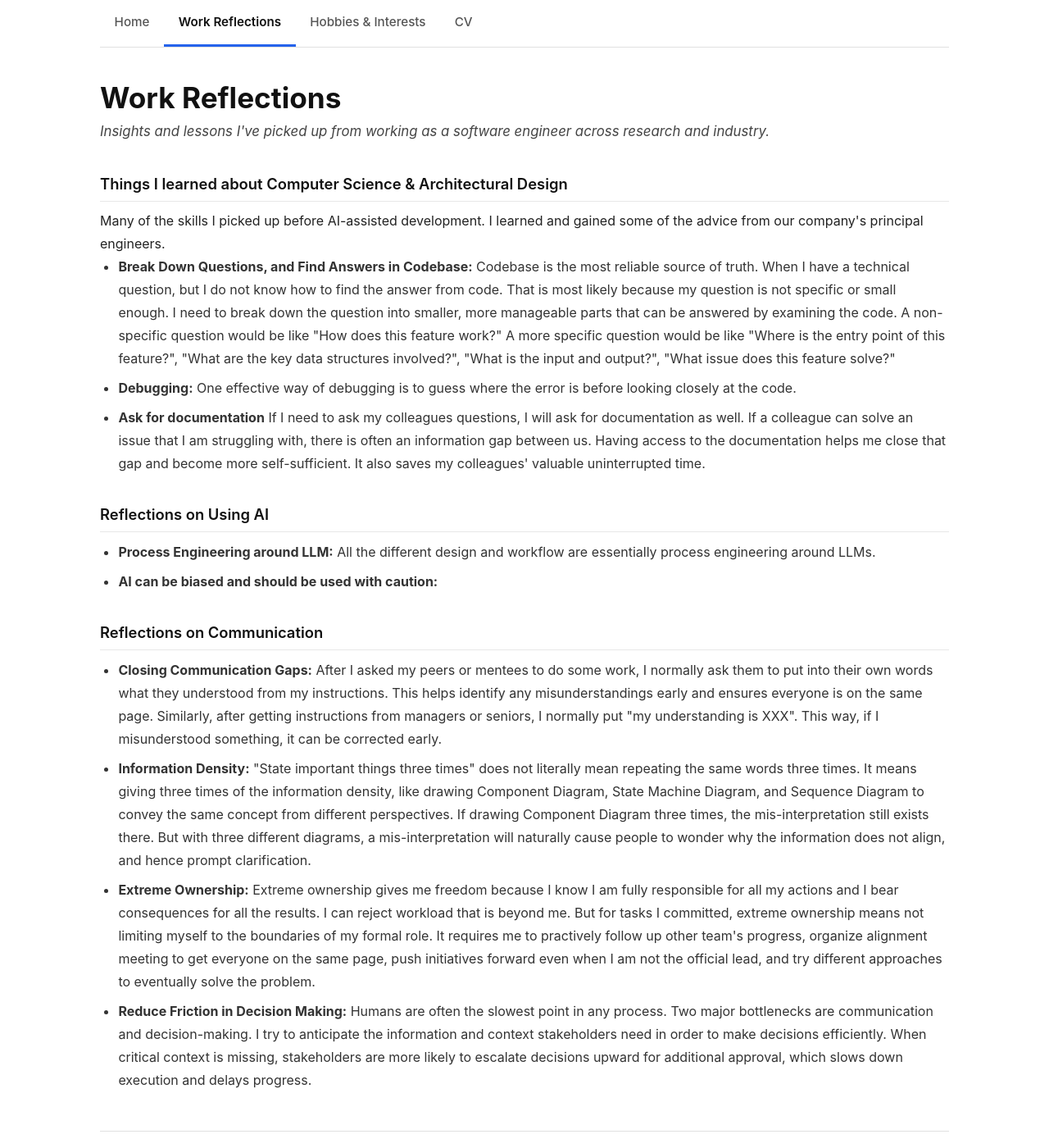
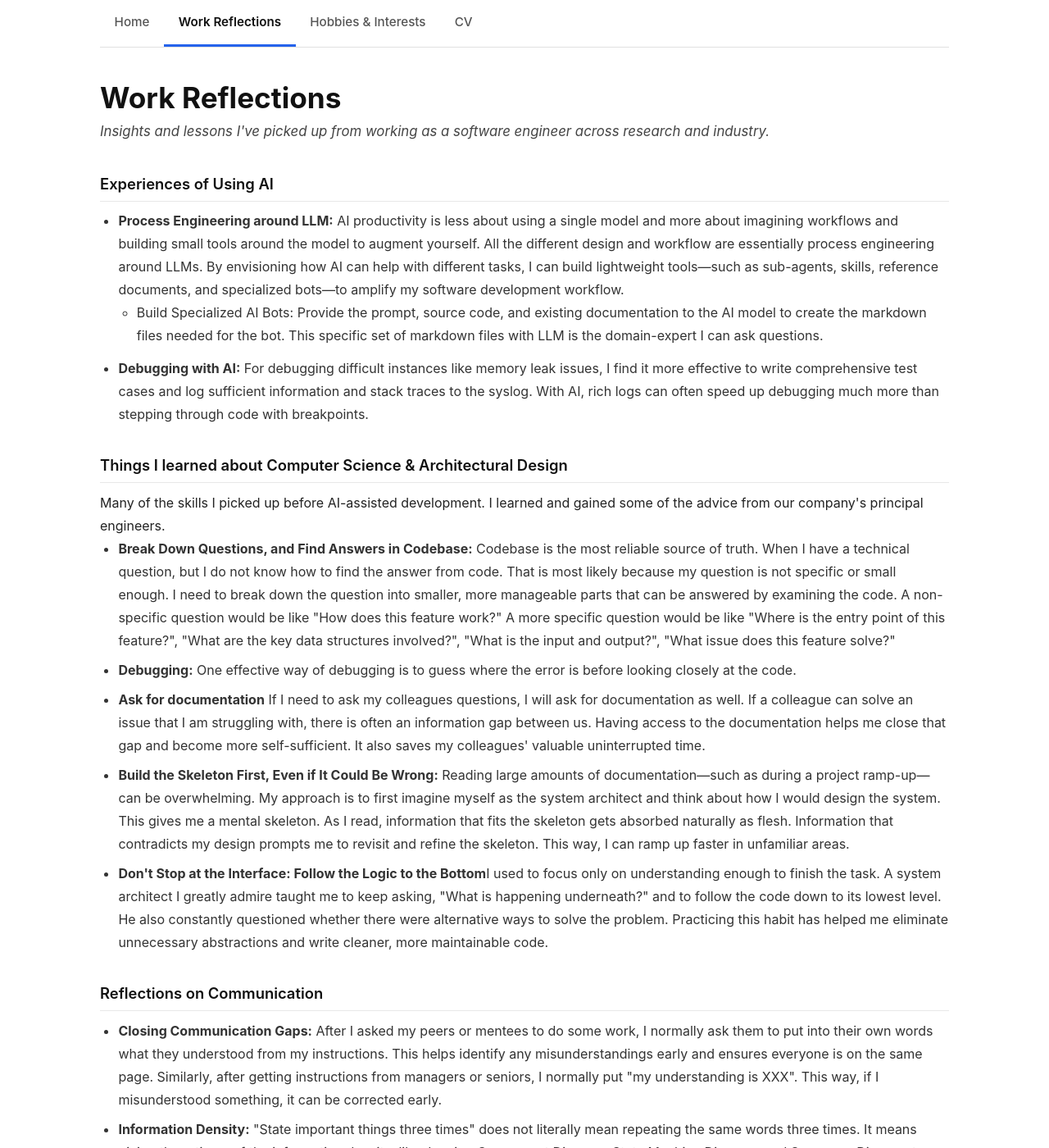
Before and after one commit to JoyXu123/JoyXu123.github.io, a Jekyll site: the page WorkExperience.html, which Jekyll copies as it is, in a window 1280 px wide and 1400 px high. Shown: the whole window at 82% size. Built offline with Jekyll 4.4.1, drawn with Linux system fonts in a browser that asks for light colours.

Commit message:
work experience

```diff
--- a/WorkExperience.html
+++ b/WorkExperience.html
@@ -19,21 +19,27 @@
     <p class="intro">Insights and lessons I've picked up from working as a software engineer across research and industry.</p>
 
     <div class="hobbyList">
+        <h2>Experiences of Using AI</h2>
+        <ul>
+            <li><strong>Process Engineering around LLM:</strong> AI productivity is less about using a single model and more about imagining workflows and building small tools around the model to augment yourself. All the different design and workflow are essentially process engineering around LLMs. By envisioning how AI can help with different tasks, I can build lightweight tools—such as sub-agents, skills, reference documents, and specialized bots—to amplify my software development workflow.
+                <ul>
+                    <li>Build Specialized AI Bots: Provide the prompt, source code, and existing documentation to the AI model to create the markdown files needed for the bot. This specific set of markdown files with LLM is the domain-expert I can ask questions.</li>
+                </ul>
+            </li>
+            <li><strong>Debugging with AI:</strong> For debugging difficult instances like memory leak issues, I find it more effective to write comprehensive test cases and log sufficient information and stack traces to the syslog. With AI, rich logs can often speed up debugging much more than stepping through code with breakpoints. </li>
+        </ul>
+    </div>
+
+    <div class="hobbyList">
         <h2>Things I learned about Computer Science &amp; Architectural Design</h2>
         Many of the skills I picked up before AI-assisted development. I learned and gained some of the advice from our company's principal engineers.
         <ul>
             <li><strong>Break Down Questions, and Find Answers in Codebase:</strong> Codebase is the most reliable source of truth. When I have a technical question, but I do not know how to find the answer from code. That is most likely because my question is not specific or small enough. I need to break down the question into smaller, more manageable parts that can be answered by examining the code. A non-specific question would be like "How does this feature work?" A more specific question would be like "Where is the entry point of this feature?", "What are the key data structures involved?", "What is the input and output?", "What issue does this feature solve?"</li>
             <li><strong>Debugging:</strong> One effective way of debugging is to guess where the error is before looking closely at the code. </li>
             <li><strong>Ask for documentation</strong> If I need to ask my colleagues questions, I will ask for documentation as well. If a colleague can solve an issue that I am struggling with, there is often an information gap between us. Having access to the documentation helps me close that gap and become more self-sufficient. It also saves my colleagues' valuable uninterrupted time. </li>
+            <li><strong>Build the Skeleton First, Even if It Could Be Wrong:</strong> Reading large amounts of documentation—such as during a project ramp-up—can be overwhelming. My approach is to first imagine myself as the system architect and think about how I would design the system. This gives me a mental skeleton. As I read, information that fits the skeleton gets absorbed naturally as flesh. Information that contradicts my design prompts me to revisit and refine the skeleton. This way, I can ramp up faster in unfamiliar areas.</li>
+            <li><strong>Don't Stop at the Interface: Follow the Logic to the Bottom</strong>I used to focus only on understanding enough to finish the task. A system architect I greatly admire taught me to keep asking, "What is happening underneath?" and to follow the code down to its lowest level. He also constantly questioned whether there were alternative ways to solve the problem. Practicing this habit has helped me eliminate unnecessary abstractions and write cleaner, more maintainable code.</li>
 
-        </ul>
-    </div>
-
-    <div class="hobbyList">
-        <h2>Reflections on Using AI</h2>
-        <ul>
-            <li><strong>Process Engineering around LLM:</strong> All the different design and workflow are essentially process engineering around LLMs.</li>
-            <li><strong>AI can be biased and should be used with caution:</strong> </li>
         </ul>
     </div>
 
```
